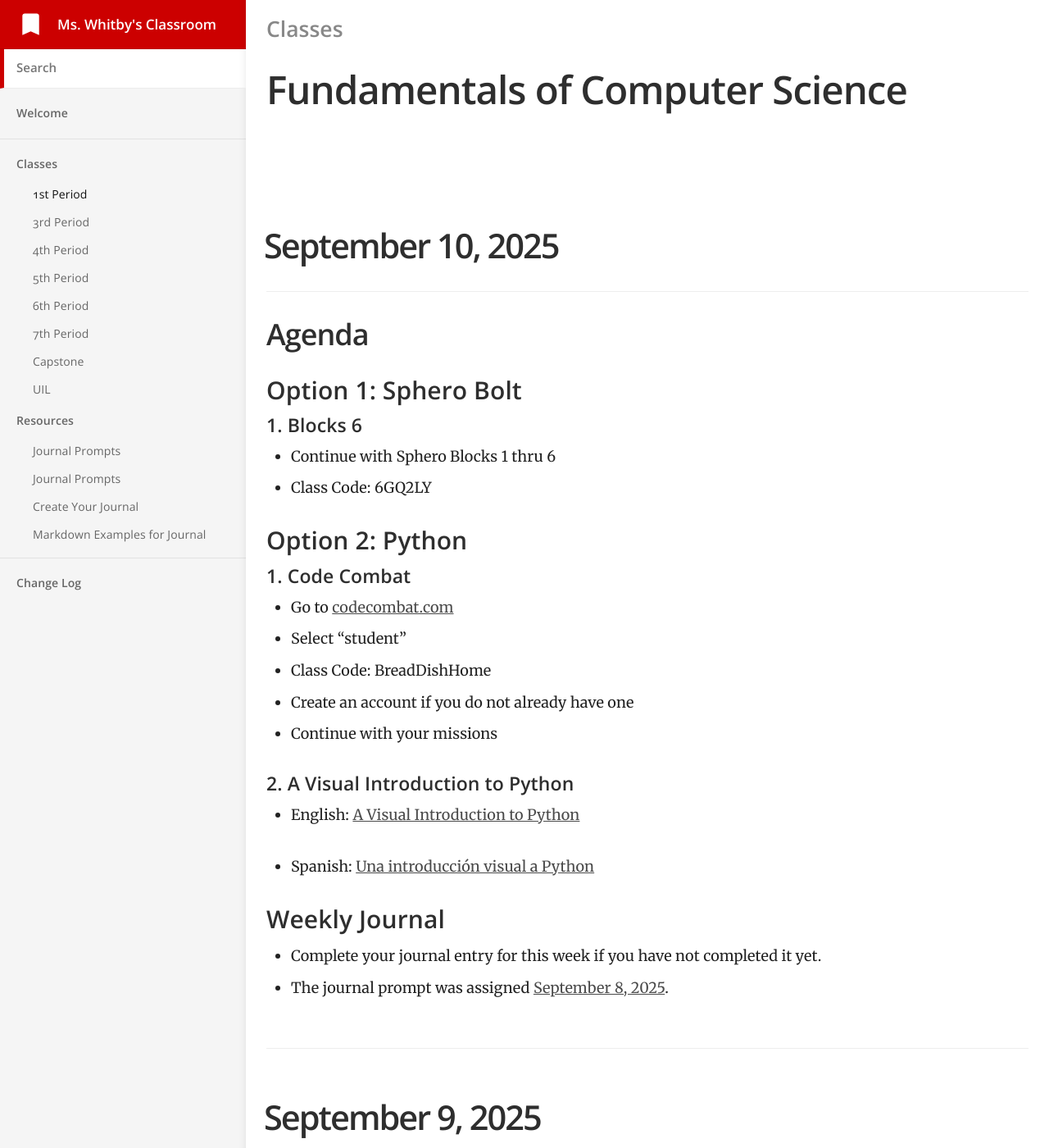
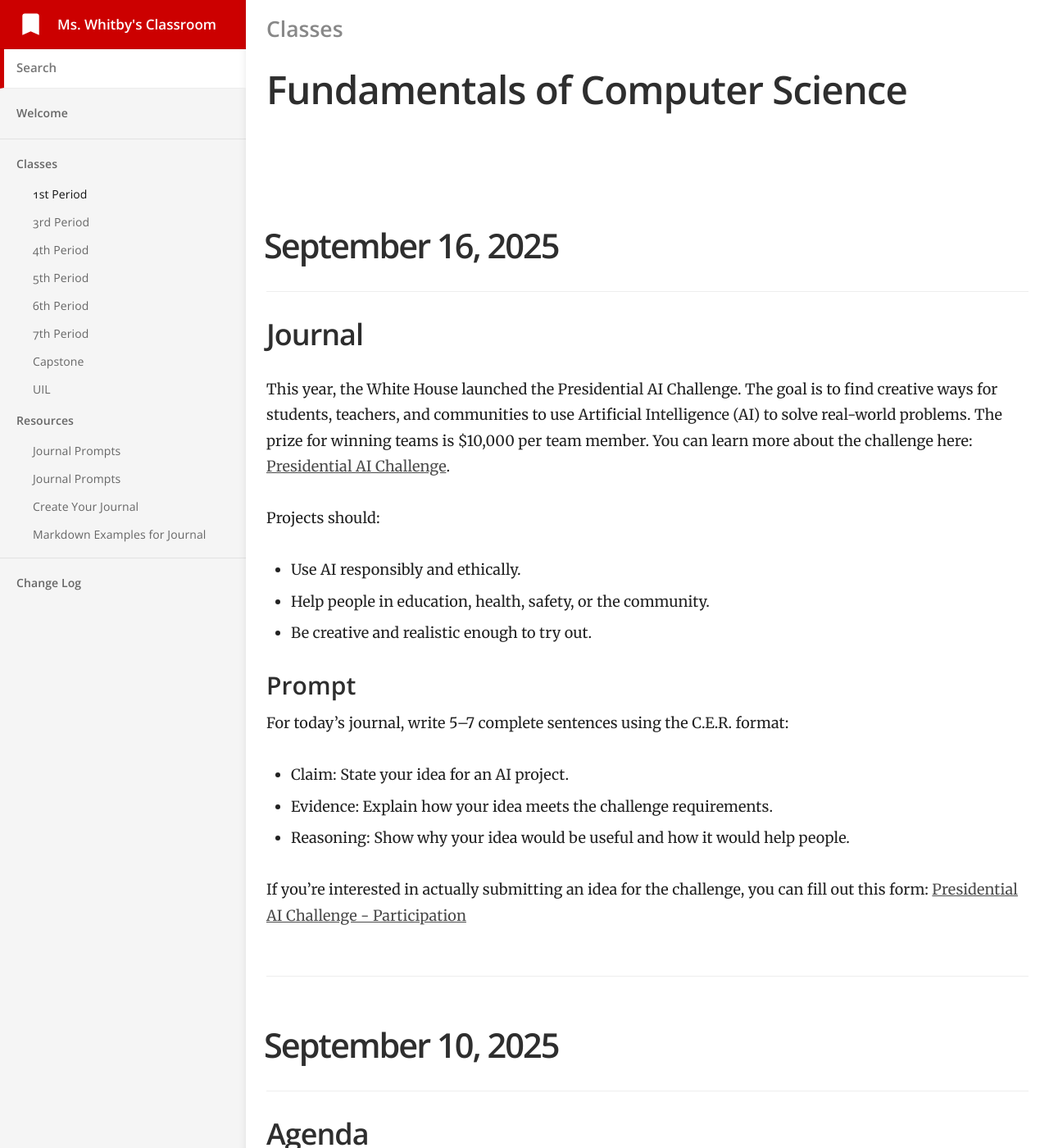
Before and after one commit to mswhitby/classroom, a Jekyll site: the page built from _docs/classes/1st.md, in a window 1280 px wide and 1400 px high. Shown: the whole window at 82% size. Built offline with Jekyll 4.4.1, drawn with Linux system fonts in a browser that asks for light colours.

Commit message:
Updated journal

```diff
--- a/_docs/classes/1st.md
+++ b/_docs/classes/1st.md
@@ -4,6 +4,28 @@ subtitle: Fundamentals of Computer Science
 category: Classes
 order: 1
 ---
+
+# September 16, 2025
+
+## Journal
+
+This year, the White House launched the Presidential AI Challenge. The goal is to find creative ways for students, teachers, and communities to use Artificial Intelligence (AI) to solve real-world problems. The prize for winning teams is $10,000 per team member. You can learn more about the challenge here: [Presidential AI Challenge](https://www.ai.gov/initiatives/presidential-challenge).
+
+Projects should:
+- Use AI responsibly and ethically.
+- Help people in education, health, safety, or the community.
+- Be creative and realistic enough to try out.
+
+### Prompt
+
+For today’s journal, write 5–7 complete sentences using the C.E.R. format:
+- Claim: State your idea for an AI project.
+- Evidence: Explain how your idea meets the challenge requirements.
+- Reasoning: Show why your idea would be useful and how it would help people.
+
+If you’re interested in actually submitting an idea for the challenge, you can fill out this form: [Presidential AI Challenge - Participation](https://docs.google.com/forms/d/e/1FAIpQLSdvV8FUN04EWx1Bzgj5cn3DWv-7IVqJvd6caPytAGFTNLrkew/viewform?usp=header)
+
+----
 
 # September 10, 2025
 
```
